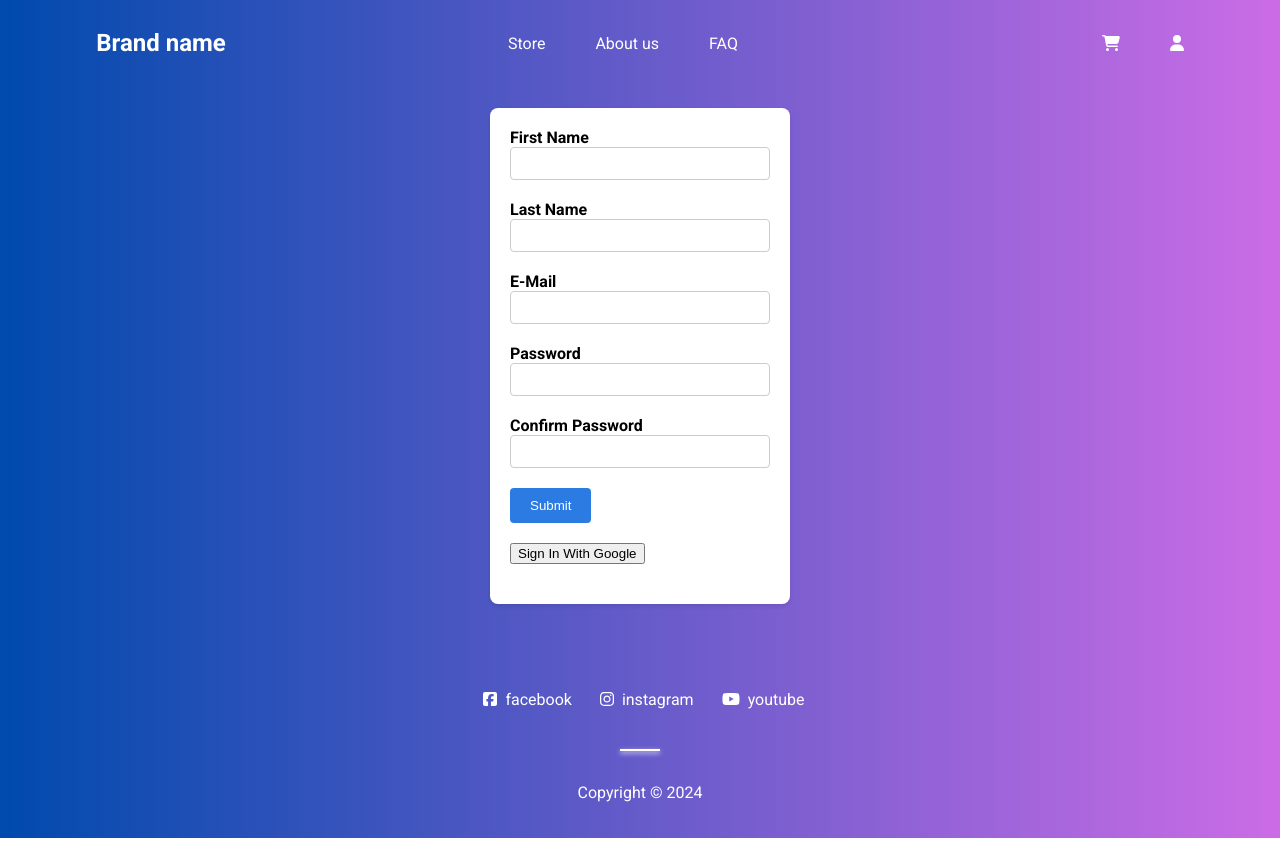
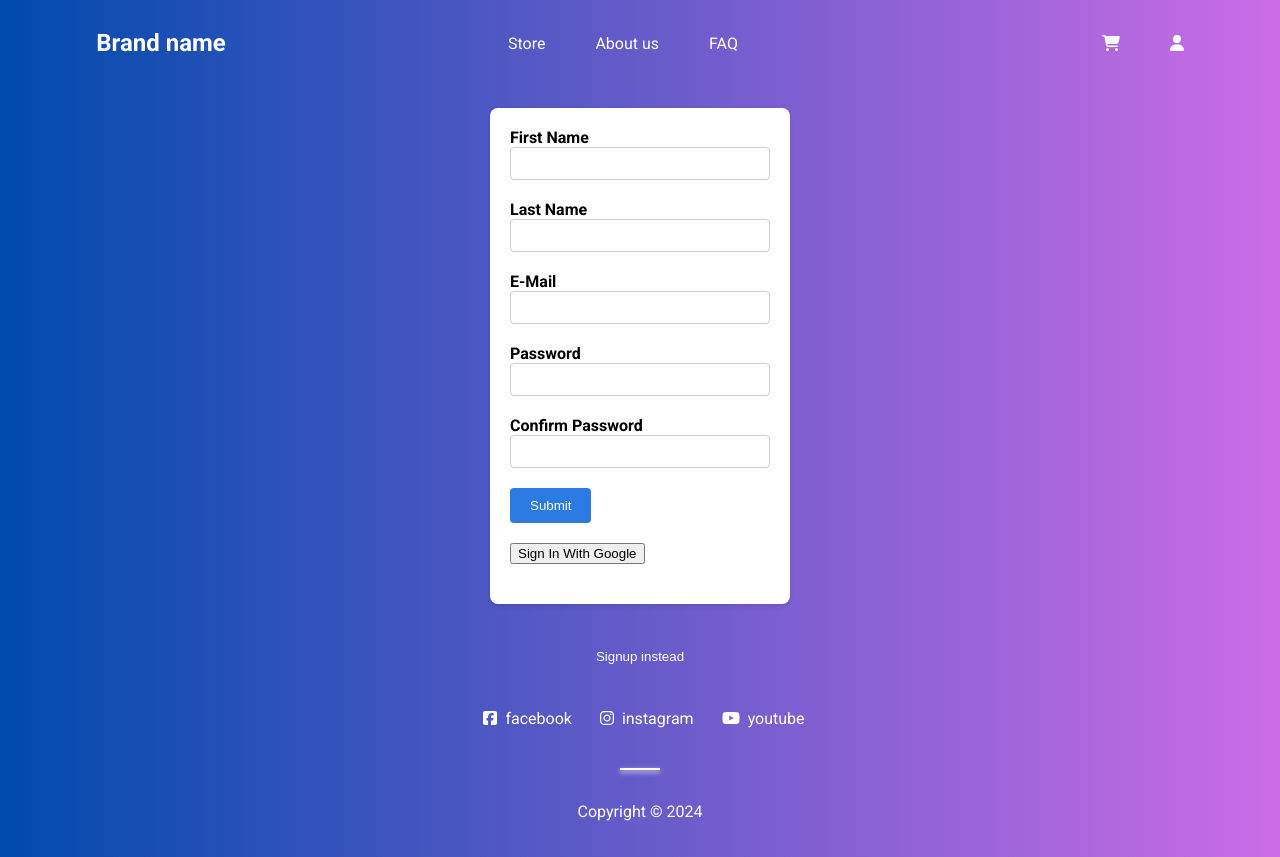
Before and after one commit to VictoriyaK19/online-store, a Vue app: page /auth in a window 1280 px wide. Built offline with nearby package versions, Linux system fonts and the light colour scheme.

Commit message:
working on the registration

```diff
--- a/src/pages/TheAuth.vue
+++ b/src/pages/TheAuth.vue
@@ -1,5 +1,5 @@
 <template>
-  <the-registration></the-registration>
+  <the-registration v-if="mode === 'login'"></the-registration>
   <!-- <div class="container">
     <form @submit.prevent="submitForm" class="form">
       <div v-if="mode === 'login'">
@@ -31,10 +31,13 @@
       </p>
       <button class="submit-button">{{ submitButtonCaption }}</button>
     </form>
+
+  </div> -->
+  <div class="button-container">
   <button type="button" class="switch-mode-button" @click="switchAuthForm">
     {{ switchModeButtonCaption }}
   </button>
-  </div> -->
+</div>
 </template>
 
 <script>
@@ -44,26 +47,20 @@ export default {
   components: {
     "the-registration": TheRegistration,
   },
-  //   data() {
-  //     return {
-  //       email: "",
-  //       password: "",
-  //       confirmPassword: "",
-  //       firstName: "",
-  //       lastName: "",
-  //       formIsValid: true,
-  //       mode: "login",
-  //     };
-  //   },
-  //   computed: {
-  //     submitButtonCaption() {
-  //       return this.mode === "login" ? "Login" : "Signup";
-  //     },
-  //     switchModeButtonCaption() {
-  //       return this.mode === "login" ? "Signup instead" : "Login instead";
-  //     },
-  //   },
-  //   methods: {
+  data() {
+    return {
+      mode: "login",
+    };
+  },
+  computed: {
+    submitButtonCaption() {
+      return this.mode === "login" ? "Login" : "Signup";
+    },
+    switchModeButtonCaption() {
+      return this.mode === "login" ? "Signup instead" : "Login instead";
+    },
+  },
+  methods: {
     //     submitForm() {
     //       this.formIsValid = true;
     //       if (
@@ -81,13 +78,13 @@ export default {
     //       }
     //       // send http request...
     //     },
-  //     switchAuthForm() {
-  //       this.mode = this.mode === "login" ? "signup" : "login";
-  //     },
+    switchAuthForm() {
+      this.mode = this.mode === "login" ? "signup" : "login";
+    },
     //     clearValidation() {
     //       this.formIsValid = true;
     //     },
-  //   },
+  },
 };
 </script>
 
@@ -149,13 +146,16 @@ input:focus {
 .submit-button:hover {
   background-color: #0062ca;
 }
-
+.button-container {
+  text-align: center;
+}
 .switch-mode-button {
   background-color: transparent;
   color: #fff;
   border: none;
   cursor: pointer;
   transition: color 0.3s ease;
+  display: inline-block;
 }
 
 .switch-mode-button:hover {
```
Lines whose indentation alone changed are shown as unchanged.
